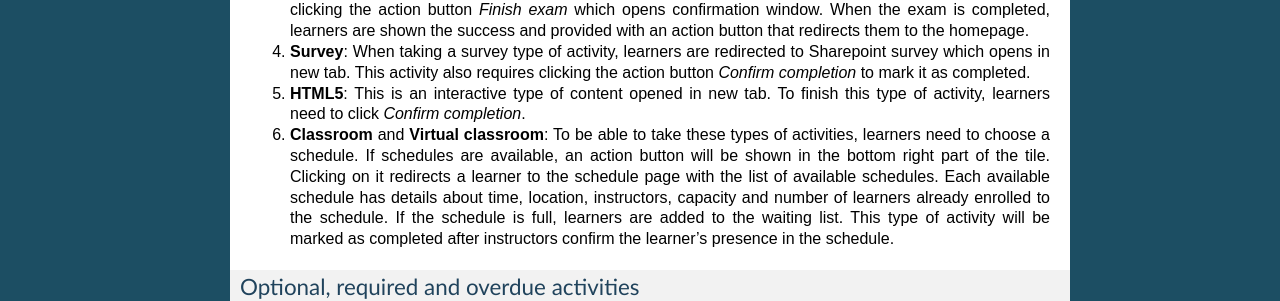
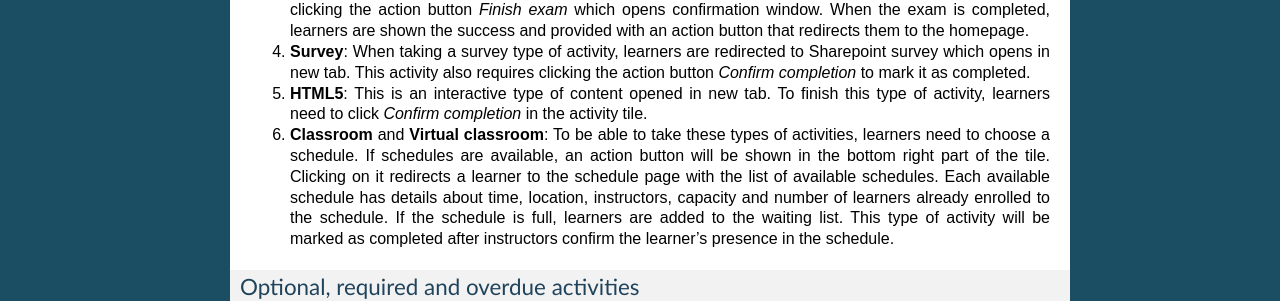
Before and after one commit to pslisko/performa365docs, a Sphinx documentation site: the page built from docs/howto/take_a_course.rst, in a window 1280 px wide. Shown: the part 571-872 px from the top of the page. Built offline with Sphinx 7.4.7, drawn with Linux system fonts in a browser that asks for light colours; pages that are not in the unit, such as notebooks, are missing from menus.

Commit message:
Update take_a_course.rst

```diff
--- a/docs/howto/take_a_course.rst
+++ b/docs/howto/take_a_course.rst
@@ -19,7 +19,7 @@ Each course consists of number of activities. These activities can be of differe
 
 #. **Survey**: When taking a survey type of activity, learners are redirected to Sharepoint survey which opens in new tab. This activity also requires clicking the action button *Confirm completion* to mark it as completed.
 
-#. **HTML5**: This is an interactive type of content opened in new tab. To finish this type of activity, learners need to click *Confirm completion*.
+#. **HTML5**: This is an interactive type of content opened in new tab. To finish this type of activity, learners need to click *Confirm completion* in the activity tile.
 
 #. **Classroom** and **Virtual classroom**: To be able to take these types of activities, learners need to choose a schedule. If schedules are available, an action button will be shown in the bottom right part of the tile. Clicking on it redirects a learner to the schedule page with the list of available schedules. Each available schedule has details about time, location, instructors, capacity and number of learners already enrolled to the schedule. If the schedule is full, learners are added to the waiting list. This type of activity will be marked as completed after instructors confirm the learner's presence in the schedule.
 
```
